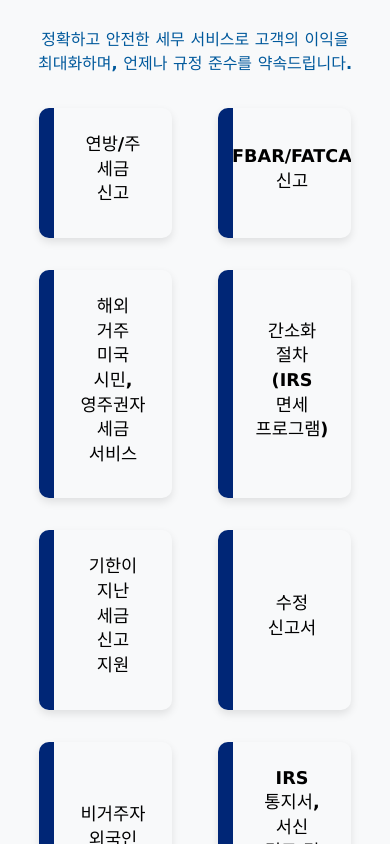
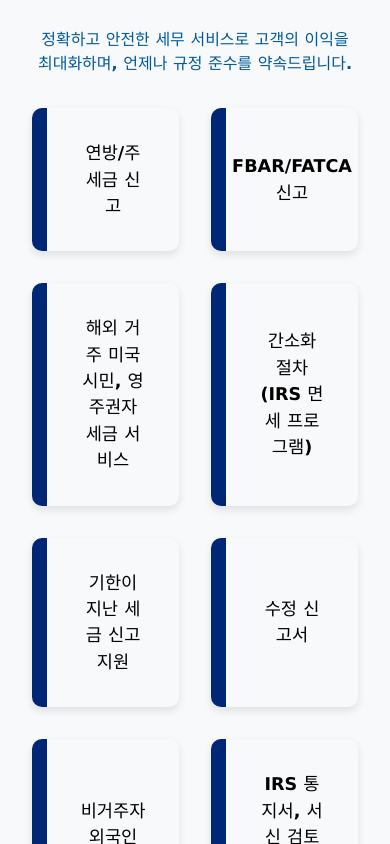
Before and after one commit to youtaxpro/youtaxpro, a Vue app: page /youtaxpro/ in a window 390 px wide. Shown: the part 4960-5804 px from the top of the page. Built offline with nearby package versions, Linux system fonts and the light colour scheme; a web font is replaced by a local one.

Commit message:
service card

```diff
--- a/src/pages/Home.vue
+++ b/src/pages/Home.vue
@@ -121,10 +121,11 @@
       <div v-for="i in 8" :key="i"
      class="service-card transition-all duration-300 ease-in-out
             bg-gradient-to-br from-blue-50 to-white border border-blue-100 rounded-xl
-              overflow-hidden">
+            overflow-hidden min-h-[120px]"> <!-- min-height 추가 -->
   <div class="p-6 h-full flex flex-col">
     <p class="text-gray-800 leading-relaxed
-                transition-colors duration-300">
+              transition-colors duration-300
+              break-words overflow-hidden"> <!-- 이 부분 추가 -->
       {{ $t(`services.service${i}.items[0]`) }}
     </p>
   </div>
@@ -577,6 +578,7 @@ section {
   grid-template-columns: repeat(4, 1fr);
   gap: 1rem;
   justify-content: center;
+  padding: 1rem; /* 방금추가 */
 }
 
 .service-card {
@@ -588,7 +590,8 @@ section {
   position: relative;
   overflow: hidden;
   height: 120px;
-  display: flex;           /* 추가 */
+  display: flex;
+  flex-direction: column; /* 방금추가 */
   justify-content: center; /* 추가 */
   align-items: center;     /* 추가 */
 }
@@ -601,13 +604,13 @@ section {
 .service-card p {
   color: black;
   font-weight: 800;
-  font-size: 1.5rem;
+  font-size: 1.2rem;
   line-height: 1.5;
   justify-content: center;
   display: flex;
   margin: 0;
   padding: 0;
-  width: 100%;
+
 }
 
 .service-icon-wrapper {
@@ -722,8 +725,7 @@ section {
   }
 
   .service-row {
-    display: flex;
-    flex-direction: column;
+
     grid-template-columns: 1fr;
     gap: 1.5rem;
     padding: 1rem;
@@ -732,22 +734,19 @@ section {
   }
 
   .service-card {
-    width: 90%;
+    width: 100%;
     margin: 0 auto;
     height: auto;
     min-height: 120px;
     padding: 1.5rem;
-    display: flex;
-    flex-direction: column;
+
     align-items: center;
   }
 
   .service-card p {
-    line-height: 1.4;
-    margin-bottom: 0.5rem;
     font-size: 1.1rem;
-    align-items: center;
-    word-break: keep-all;
+    padding: 0.5rem;
+
   }
 
   .service-card h3 {
```
Also changed, not shown: 1 other file (tests, documents, lock files or other folders). Lines whose indentation alone changed are shown as unchanged.
